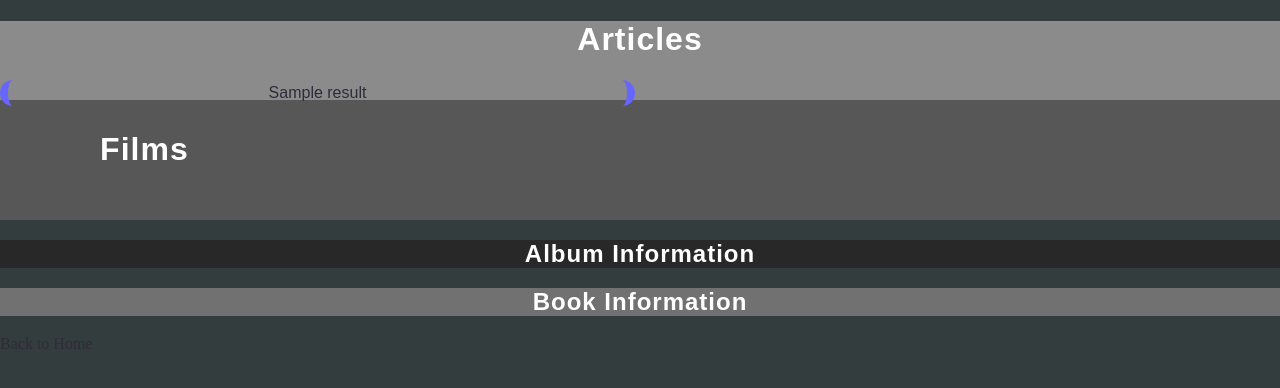
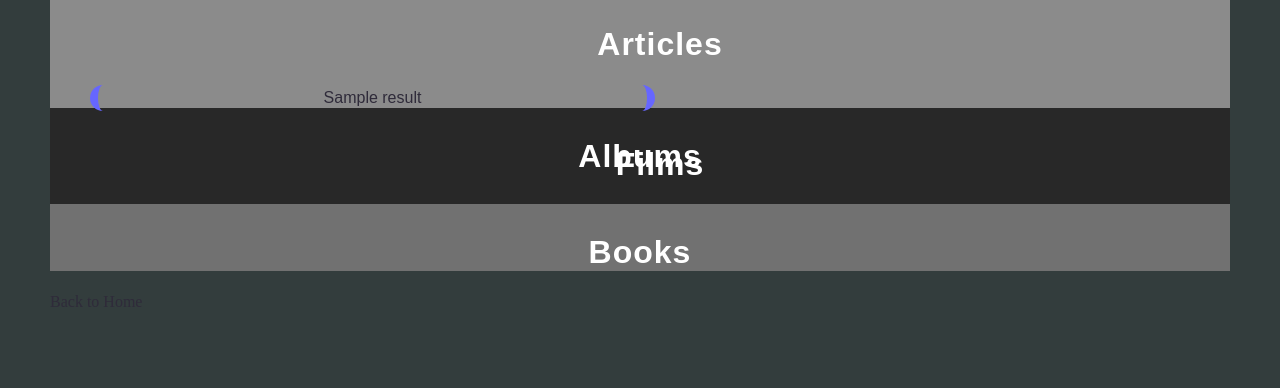
Before and after one commit to santosemax/CSDesignProject, a Flask app: template code/templates/results.html in a window 1280 px wide. Shown: the top 388 px of the page. Run offline with Flask 3, Linux system fonts and the light colour scheme; the template is opened without the code that fills it: most values are stand-ins (such as "Sample title", 1, 10 or a date in 2020).

Commit message:
finish styling

```diff
--- a/code/static/results.css
+++ b/code/static/results.css
@@ -1,6 +1,6 @@
 body {
     background-color: #333d3d;
-    margin: 0;
+    margin: 50px;
 	padding: 0;
     border: 0;
 }
@@ -29,9 +29,10 @@
     background-color: #8b8b8b;
     padding: 0;
     text-align: center;
-    margin-left: -40px;
     margin-bottom: -21px;
-    padding-bottom: 15px;
+    padding-bottom: 35px;
+    margin-top: -50px;
+    padding-top: 5px;
 
     h1 {
         margin-left: 40px;
@@ -63,37 +64,127 @@
     }
 }
 
-/* film style */
-.film-title { grid-area: title; }
-.film-img { grid-area: menu; }
-.film-cast { grid-area: main; }
-.film-summary { grid-area: right; }
-.film-director { grid-area: footer; }
-
 .films {
     background-color: #575757;
     display: grid;
-    grid-template-areas:
+    /* grid-template-areas:
     'title title title title title title'
     'menu main main main right right'
-    'menu footer footer footer footer footer';
-    grid-template-columns: repeat(auto-fill);
-    gap: 10px;
-    padding: 10px;
+    'menu footer footer footer footer footer'; */
+    /* grid-template-columns: repeat(auto-fill); */
+
+    h1 {
+        margin-left: 40px;
+    }
+
+    h2 {
+        text-align: left;
+        padding-left: 350px;
+    }
+
+    .film-summary, .film-cast, .film-director {
+        padding-left: 350px;
+        margin-right: 100px;
+        font-size: 20px;
+        height: fixed;
+
+        h2 {
+            margin-bottom: -50px;
+        }
+    }
+
+    img.film-image {
+        margin-top: -80%;
+        padding-bottom: 200px;
+    }
+
 }
 
 ul {
     list-style-type: none; /* Max: Remove default bullet points */
 }
 
-.films > div {
-    background-color: blue;
-}
-
 .albums {
     background-color: #282828;
+    margin-top: -150px;
+    padding-bottom: 20px;
+
+    h1 {
+        padding-top: 30px;
+    }
+
+    ul {
+        display: grid;
+    }
+
+    h3 {
+        padding-left: 20%;
+    }
+
+    /* li {
+        display: block;
+    } */
+
+    .album-info {
+        margin-left: 20%;
+    }
+
+    .album-cover {
+        margin-top: -100px;
+        padding-bottom: 30px;
+    }
+
+    .test {
+        margin-top: -200px;
+        padding-top: 5px;
+    }
+
+    .test2 {
+        margin-top: -120px;
+    }
+
+    .test3 {
+        margin-top: 25px;
+    }
+
 }
 
 .books {
     background-color: #717171;
+    margin-top: -50px;
+
+    h1 {
+        padding-top: 30px;
+    }
+
+    p {
+        margin-left: 10%;
+    }
+
+    img {
+        margin-top: -150px;
+        padding-bottom: 40px;
+    }
+
+    .test4 {
+        padding-bottom: 15px;
+    }
 }
+
+.home {
+    li a {
+        display: block;
+        border-left: 0.55em solid #66f;
+        border-right: 0.55em solid #66f;
+        border-radius: 20px;
+        padding: 0.25em 0.5em;
+        text-decoration: none;
+    }
+
+    li a:hover {
+        color: #fff;
+        background-color: #66f;
+        border-left-color: #00f;
+        border-right-color: #00f;
+    }
+}
--- a/code/templates/results.html
+++ b/code/templates/results.html
@@ -27,26 +27,32 @@
     </ul>
 </div>
 
+
+<!-- <div class="row"> -->
+    <!-- <div class="column"> -->
         <div class="films">
             <h1>Films</h1>
             <ul>
             {% for result in results %}
                 {% if result[4] == "IMDb" %}
-                <li>
                     <!-- <div class="film-title">{{ result[1] }}</div> -->
-                    <div class="film-img">
+                    <!-- <div class="row"> -->
+                        <div class="film-image">
                             {% if "Image" in result[1] %}
                                 <img src="{{ result[1].split(': ')[1] }}" alt="NO IMAGE" class="film-image">
                             {% endif %}
                         </div>
+
                         <div class="film-title">
                             {% if "Title" in result[1] %}
-                            <p>{{ result[1].split(': ')[1] }}</p>
+                                <h2>{{ result[1].split(': ')[1] }}</h2>
                             {% endif %}
                         </div>
+
+                    <!-- </div> -->
                     <div class="film-summary">
                         {% if "Summary" in result[1] %}
-                            <p>{{ result[1].split(': ')[1] }}</p>
+                            <p>Summary: {{ result[1].split(': ')[1] }}</p>
                         {% endif %}
                     </div>
                     <div class="film-director">
@@ -64,48 +70,54 @@
                             <p><a href="{{ result[1].split(': ')[1] }}" target="_blank">IMDb Link</a></p>
                         {% endif %}
                     </div>
-                </li>
             {% endif %}
         {% endfor %}
             </ul>
         </div>
+    <!-- </div> -->
+<!-- </div> -->
 
 <div class="albums">
-    <h2>Album Information</h2>
+    <h1>Albums</h1>
     <ul>
         {% for result in results %}
             {% if result[4] == "Spotify" %}
-                <li>
+                <!-- <li> -->
                     <!-- <div>{{ result[0] }}</div> -->
                     {% if "Album Title" in result[1] %}
-                        <p>Title: {{ result[1].split(': ')[1] }}</p>
+                        <h3>{{ result[1].split(': ')[1] }}</h3>
                     {% endif %}
+                    <div class="album-info">
                     {% if "Artist" in result[1] %}
-                        <p>Artist: {{ result[1].split(': ')[1] }}</p>
+                        <p class="test3">Artist: {{ result[1].split(': ')[1] }}</p>
                     {% endif %}
+                    <div class="album-dates">
                         {% if "Release Date" in result[1] %}
-                        <p>Release Date: {{ result[1].split(': ')[1] }}</p>
+                            <p class="test">Release Date: {{ result[1].split(': ')[1] }}</p>
                         {% endif %}
+
                         {% if "Total Tracks" in result[1] %}
-                        <p>Total Tracks: {{ result[1].split(': ')[1] }}</p>
+                            <p class="test2">Total Tracks: {{ result[1].split(': ')[1] }}</p>
                         {% endif %}
+                    </div>
+                    </div>
                     {% if "Album Cover" in result[1] %}
                         <div class="album-cover">
                             <img src="{{ result[1].split(': ')[1] }}" alt="NO IMAGE" class="film-image">
                         </div>
                     {% endif %}
-                </li>
+                <!-- </li> -->
             {% endif %}
         {% endfor %}
     </ul>
 </div>
 
 <div class="books">
-    <h2>Book Information</h2>
+    <h1>Books</h1>
     <ul>
         {% for result in results %}
             {% if result[4] == "Google Books" %}
-                <li>
+                <!-- <li> -->
                     <!-- <div>{{ result[0] }}</div> -->
                     {% if "Book Title" in result[1] %}
                         <p>Title: {{ result[1].split(': ')[1] }}</p>
@@ -114,14 +126,14 @@
                         <p>Author: {{ result[1].split(': ')[1] }}</p>
                     {% endif %}
                     {% if "Year of Publication" in result[1] %}
-                        <p>Year of Publication: {{ result[1].split(': ')[1] }}</p>
+                        <p class="test4">Year of Publication: {{ result[1].split(': ')[1] }}</p>
                     {% endif %}
                     {% if "Book Cover" in result[1] %}
                         <div class="book-cover">
                             <img src="{{ result[1].split(': ')[1] }}" alt="NO IMAGE" class="film-image">
                         </div>
                     {% endif %}
-                </li>
+                <!-- </li> -->
             {% endif %}
         {% endfor %}
     </ul>
@@ -131,6 +143,6 @@
 <p>No results found.</p>
 {% endif %}
 
-<a href="/">Back to Home</a>
+<a href="/" class="home">Back to Home</a>
 </body>
 </html>
```
Lines whose indentation alone changed are shown as unchanged.
